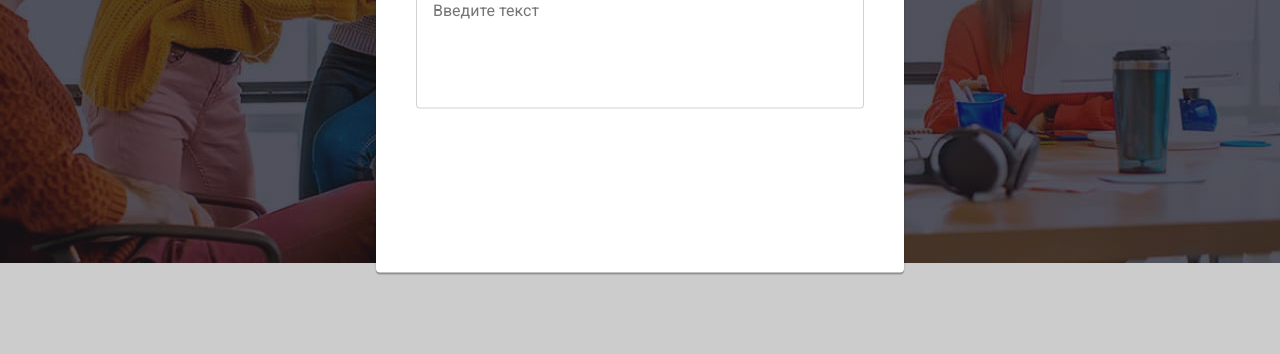
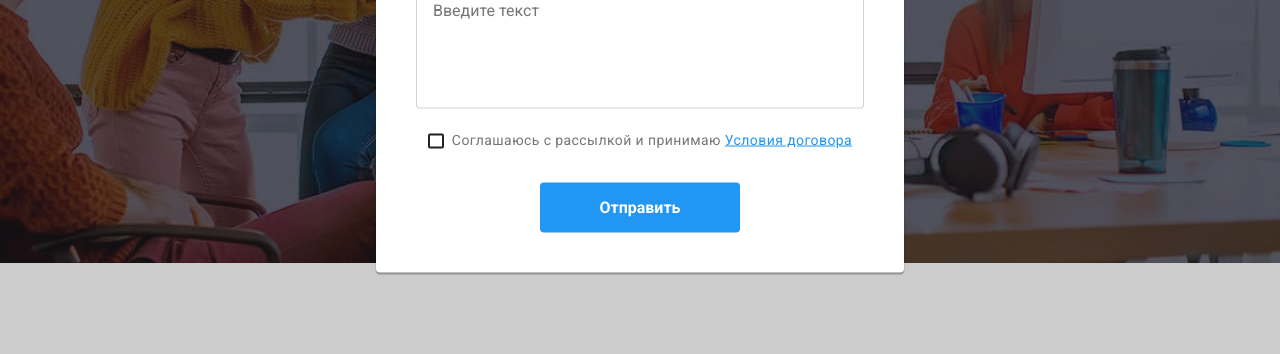
Before and after one commit to Temchic21/goit-markup-hw-06, a plain HTML site: page index.html in a window 1280 px wide. Both pictures are taken after a click on the button "Заказать услугу". Shown: the part 418-772 px from the top of the page. Drawn offline with nearby package versions, Linux system fonts and the light colour scheme.

Commit message:
commit-4

```diff
--- a/css/styles.css
+++ b/css/styles.css
@@ -248,12 +248,16 @@ min-width: 200px;
 height: 50px;
 border-width: 0;
 padding: 10px 32px 10px 32px;
+
+transition-property: var(--link-text-color), transform;
+    transition-duration:250ms;
+    transition-timing-function: var(--timing-function);
 }
 
 
 .btn-hero:hover,
 .btn-hero:focus{
-    background: #2196F3;
+    background: #188CE8;
 box-shadow: 0px 4px 4px rgba(0, 0, 0, 0.15);
 border-radius: 4px;
 }
@@ -969,7 +973,7 @@ transition-timing-function: var(--timing-function);
 
 .form-submit-btn:hover,
 .form-submit-btn:focus{
-    background-color: var(--link-text-color);
+    background-color: #188CE8;
 }
 
 
@@ -980,6 +984,7 @@ transition-timing-function: var(--timing-function);
     fill: var(--background-text-color);
 }
 
+/* STYLES BACKDROP */
 
 .backdrop{
     position: fixed;
@@ -1004,8 +1009,6 @@ transition-timing-function: var(--timing-function);
     transform: translate(-50%, -50%) scale(0.9);
 }
 
-
-
 .modal{
     position: absolute;
     top: 50%;
@@ -1023,7 +1026,6 @@ transition-timing-function: var(--timing-function);
     transition: transform 250ms var(--timing-function);
 
     padding: 40px;
-
 }
 
 .modal-close-btn{
@@ -1041,7 +1043,6 @@ transition-timing-function: var(--timing-function);
     border-radius: 50%;
     padding: 0;
     cursor: pointer;
-
 }
 
 
@@ -1058,8 +1059,6 @@ transition-timing-function: var(--timing-function);
 .close-btn-icon:focus{
     fill: var(--link-text-color);
 }
-
-
 
 .form{
     display: flex;
@@ -1109,7 +1108,6 @@ margin-bottom: 12px;
     fill: var(--link-text-color);
 }
 
-
 .input-icon{
     position: absolute;
     left: 15px;
@@ -1117,8 +1115,7 @@ margin-bottom: 12px;
     transform: translateY(-50%);
     fill: var(--header-text-color);
 
-
-    transition-property: var(--link-text-color), transform;
+transition-property: var(--link-text-color), transform;
 transition-duration:250ms;
 transition-timing-function: var(--timing-function);
 }
@@ -1139,15 +1136,12 @@ transition-duration:250ms;
 transition-timing-function: var(--timing-function);
 }
 
-
-
 .form-input:focus-within,
 .form-input:hover,
 .form-input:focus {
     border: 1px solid var(--link-text-color);
     fill: var(--link-text-color);
 }
-
 
 .form-textarea{
     display: block;
@@ -1172,3 +1166,86 @@ transition-timing-function: var(--timing-function);
     border: 1px solid var(--link-text-color);
 	fill: var(--link-text-color);
 }
+
+.form-check{
+    display: flex;
+    justify-content: center;
+    align-items: center;
+
+    font-family: 'Roboto';
+font-style: normal;
+font-weight: 400;
+font-size: 14px;
+line-height: 1.71;
+letter-spacing: 0.03em;
+
+color: #757575;
+
+ margin-bottom: 30px;
+}
+
+.checkbox{
+    appearance: none;
+    position: absolute;
+}
+
+.last-label {
+    margin-bottom: 0;
+    margin-left: 8px;
+  }
+
+  .checkbox-icon {
+    display: inline-block;
+    width: 16px;
+    height: 15px;
+
+    background-color: inherit;
+    border: 2px solid var(--header-text-color);
+    border-radius: 2px;
+
+    transition-property: var(--link-text-color), transform;
+    transition-duration:250ms;
+    transition-timing-function: var(--timing-function);
+  }
+
+.checkbox:checked + .checkbox-icon{
+    background-color: var(--link-text-color);
+    background-image: url(../img/icon\ check\ .svg);
+    background-size: contain;
+    background-origin: border-box;
+    border-color: transparent;
+
+}
+
+.form-link{
+    color: var(--link-text-color);
+}
+
+.from-button{
+    margin-right: auto;
+    margin-left: auto;
+}
+
+.button-primary{
+    padding: 10px 32px;
+    min-width: 200px;
+    background-color: var(--link-text-color);
+    color: var(--background-text-color);
+    font-weight: 700;
+    font-size: 16px;
+    line-height: 1.88;
+    align-items: center;
+    text-align: center;
+border-radius: 4px;
+border-width: 0;
+cursor: pointer;
+
+transition-property: var(--link-text-color), transform;
+    transition-duration:250ms;
+    transition-timing-function: var(--timing-function);
+}
+
+.button-primary:focus,
+.button-primary:hover{
+    background-color: #188CE8;
+}
--- a/index.html
+++ b/index.html
@@ -413,6 +413,17 @@
                     <label class="form-label" for="user-notes">Комментарий</label>
                     <textarea class="form-textarea" name="user-notes" id="user-notes" role="3" placeholder="Введите текст"></textarea>
                 </div>
+                <label class="form-check">
+                    <input class="checkbox" type="checkbox" name="agreement">
+                    <span class="checkbox-icon"></span>
+                    <span class="label last-label">
+                        Соглашаюсь с рассылкой и принимаю
+                        <a class="form-link" href="#">Условия договора</a>
+                    </span>
+                </label>
+                <div class="from-button">
+                    <button class="button-primary" type="submit">Отправить</button>
+                </div>
             </form>
         </div>
     </div>
```
Also changed, not shown: img/icon check .svg (renamed from img/icon check.svg), img/icon send .svg (deleted).
